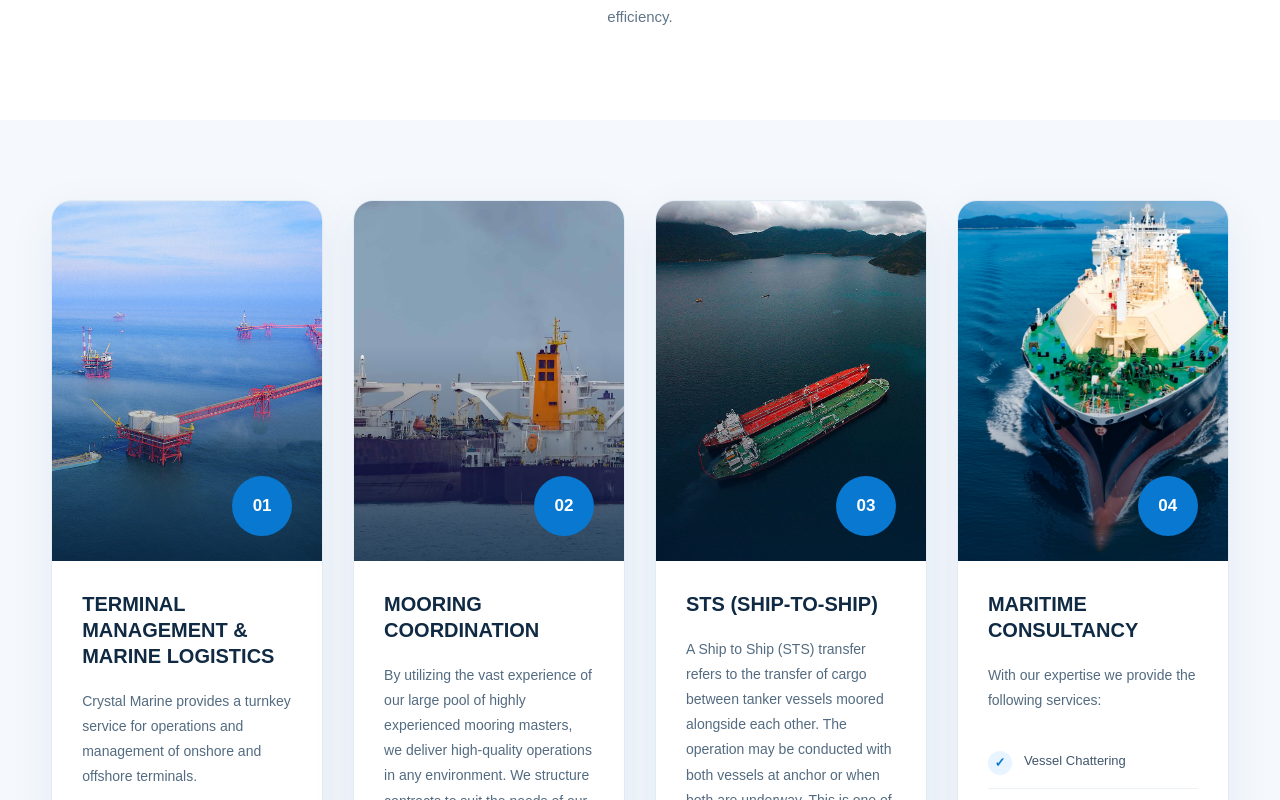
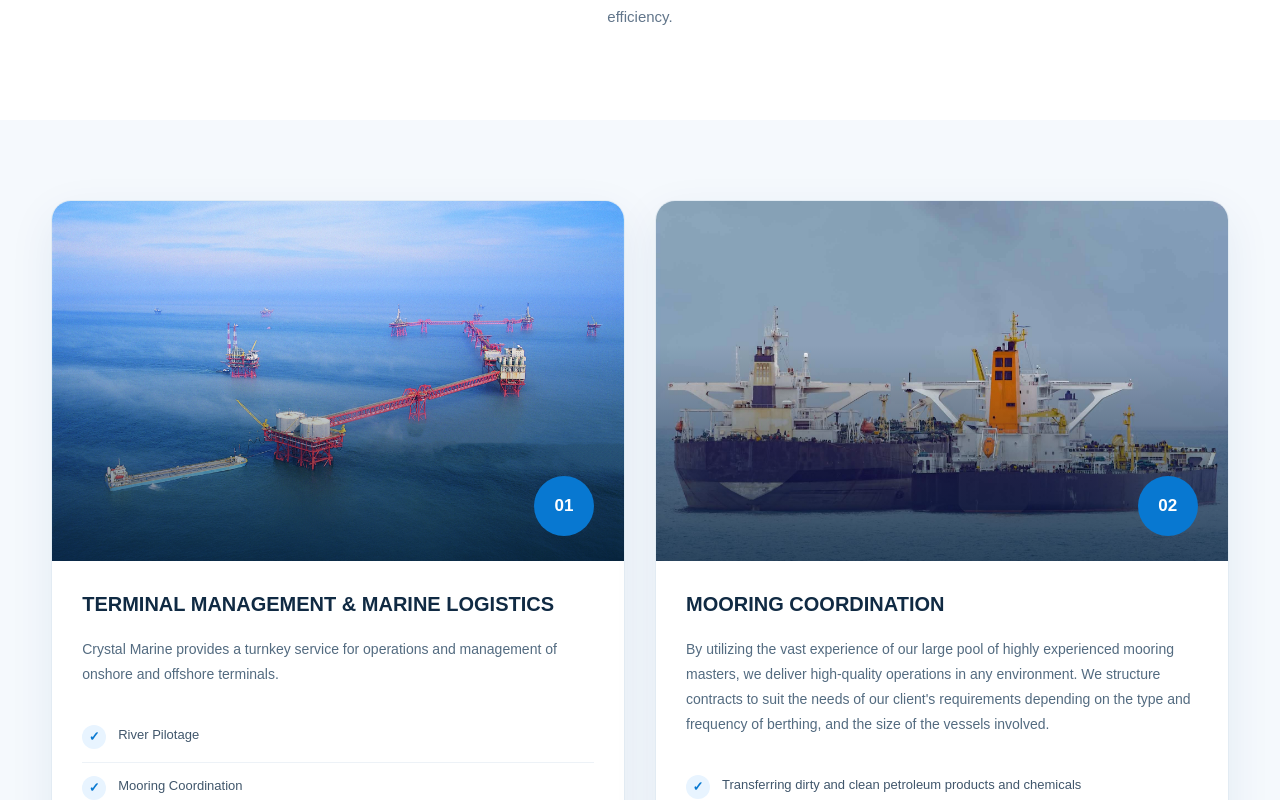
Before and after one commit to illustrious-codes/crystal-marine-africa, a Next.js app: page / in a window 1280 px wide. Shown: the part 1000-1800 px from the top of the page. Built offline with nearby package versions, Linux system fonts and the light colour scheme.

Commit message:
grid template

```diff
--- a/app/components/Services.module.css
+++ b/app/components/Services.module.css
@@ -49,7 +49,7 @@
   padding: 80px 0 120px;
 
   display: grid;
-  grid-template-columns: repeat(4, 1fr);
+  grid-template-columns: repeat(2, 2fr);
   gap: 30px;
 }
 
```
